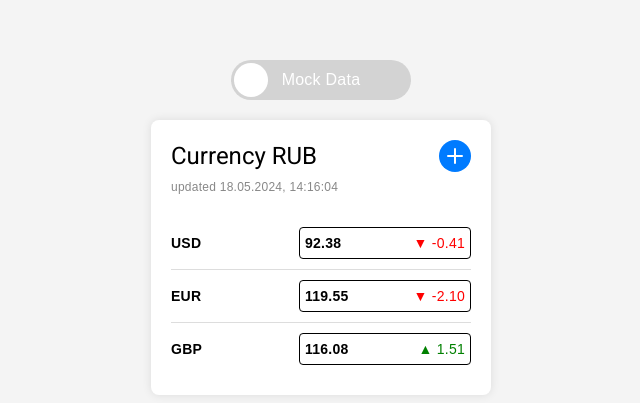
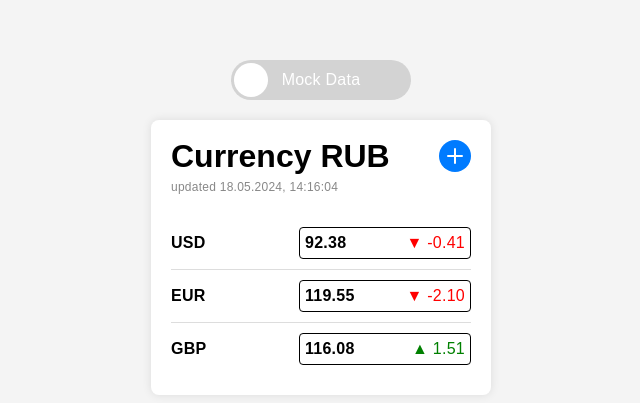
Before and after one commit to K-gns/Currency-list, an Angular app: page / in a window 1280 px wide. Shown: the part 173-576 px from the top of the page, without its empty margins (319-959 px from the left). Built offline with nearby package versions, Linux system fonts and the light colour scheme.

Commit message:
V1.7 one more last bugfix

```diff
--- a/src/app/currency-list/currency-list-animations.ts
+++ b/src/app/currency-list/currency-list-animations.ts
@@ -17,22 +17,12 @@ export const showDropdown = trigger('showDropdown', [
   ])
 ]);
 
-export const showItem = trigger('showItem', [
-  state('hidden', style({
-    opacity: 0,
-    transform: 'translateX(-20px)'
-  })),
-  state('visible', style({
-    opacity: 1,
-    transform: 'translateX(0)'
-  })),
-  transition('hidden => visible', [
-    animate('0.3s ease-in')
-  ]),
-  transition('visible => hidden', [
-    animate('0.3s ease-out')
+export const showItem =   trigger('showItem', [
+  state('void', style({ opacity: 0 })),
+  transition(':enter', [
+    animate('0.5s ease-in', style({ opacity: 1 }))
   ])
-]);
+])
 
 export const switchToggle = trigger('switchToggle', [
   state('api', style({
--- a/src/app/currency-list/currency-list.component.css
+++ b/src/app/currency-list/currency-list.component.css
@@ -7,6 +7,11 @@
   height: 100vh;
   margin: 0;
 }
+
+.app-container * {
+  font-family: Arial, sans-serif;
+}
+
 
 .app-container {
   display: flex;
@@ -38,6 +43,8 @@
 
 .header h1 {
   margin: 0;
+  font-size: 32px;
+  font-weight: bold;
 }
 
 .dropdown {
@@ -87,12 +94,14 @@ button#addCurrencyBtn:hover {
 .currency-name {
   width: 40px;
   font-weight: bold;
+  font-size: 16px;
 }
 
 .currency-values {
   display: flex;
   width: 160px;
   justify-content: space-between;
+  font-size: 16px;
   padding: 5px;
   border: 1px solid #000;
   border-radius: 4px;
```
